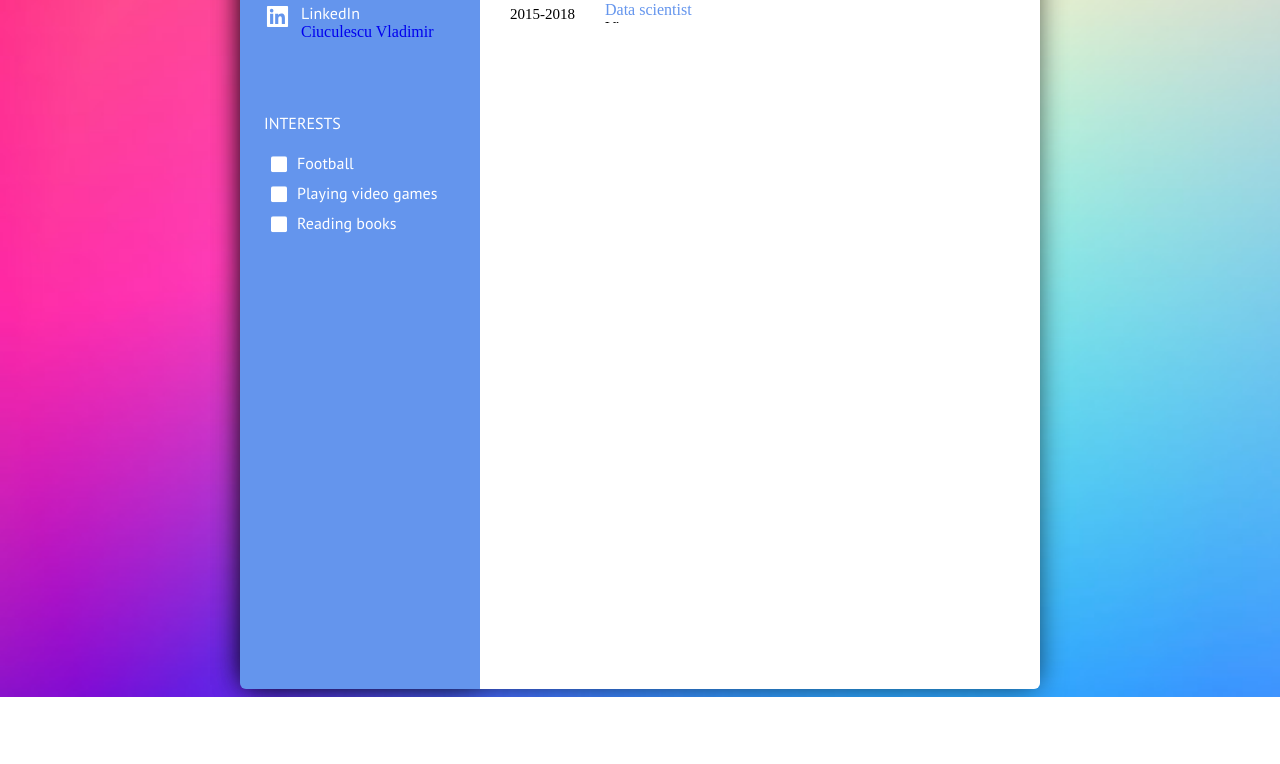
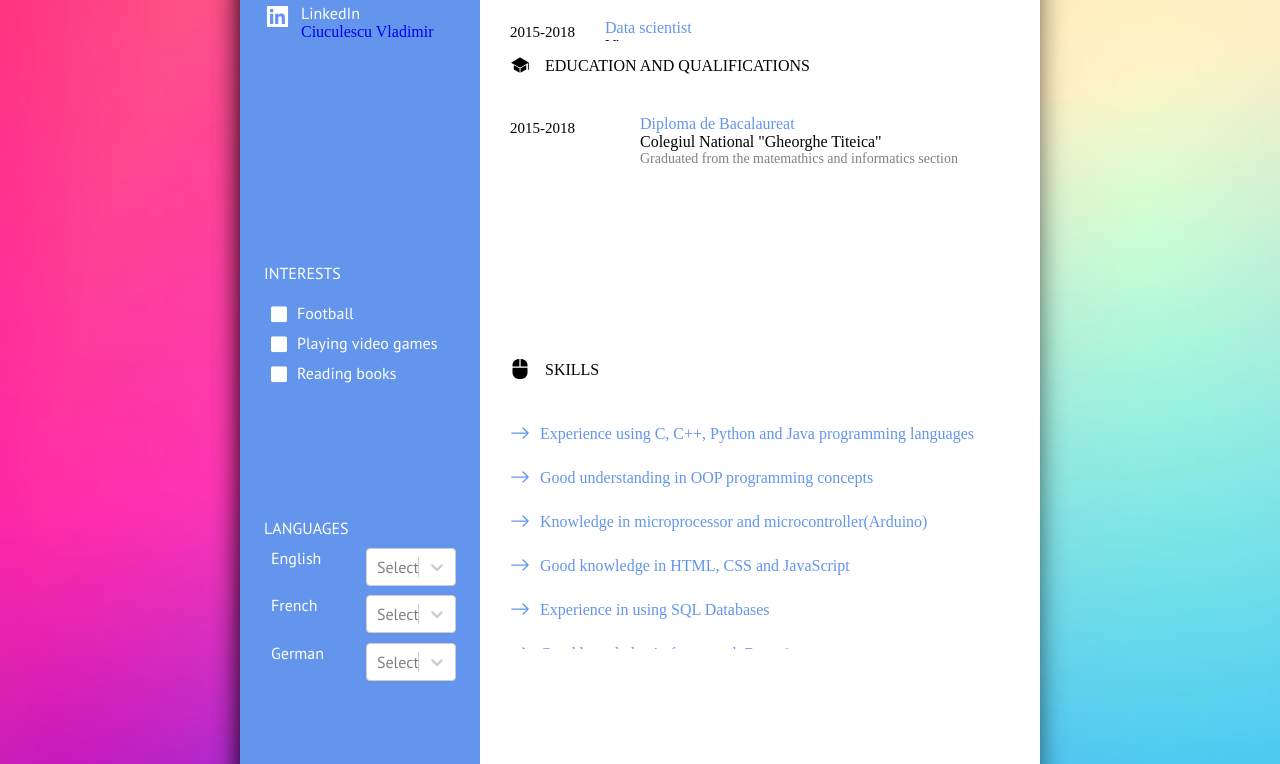
Before and after one commit to Riyokoo/CV-with-React, a React (Create React App) app: page / in a window 1280 px wide. Shown: the part 536-1300 px from the top of the page. Before the commit the page ends 1233 px from the top, so only its background shows below. Built offline with nearby package versions, Linux system fonts and the light colour scheme.

Commit message:
Added Education and Skills sections

```diff
--- a/package.json
+++ b/package.json
@@ -12,6 +12,7 @@
     "react-perfect-scrollbar": "^1.5.8",
     "react-router-dom": "^5.2.0",
     "react-scripts": "4.0.3",
+    "react-select": "^4.3.1",
     "web-vitals": "^1.0.1"
   },
   "scripts": {
--- a/src/App.css
+++ b/src/App.css
@@ -9,7 +9,7 @@
   -moz-box-shadow: 0px 0px 29px -4px rgba(0, 0, 0, 0.75);
   box-shadow: 0px 0px 29px -4px rgba(0, 0, 0, 0.75);
   width: 800px;
-  height: 1200px;
+  height: 1500px;
 }
 
 hr {
--- a/src/components/CV-Container/CV-Container.jsx
+++ b/src/components/CV-Container/CV-Container.jsx
@@ -2,6 +2,8 @@ import React from 'react';
 import './CV-Container.css';
 import DescriptionSection from '../DescriptionSection/DescriptionSection';
 import WorkExperienceSection from '../WorkExperienceSection/WorkExperienceSection';
+import EducationSection from '../EducationSection/EducationSection';
+import SkillsSection from '../SkillsSection/SkillsSection';
 
 export default class CvContainer extends React.Component {
 
@@ -15,6 +17,11 @@ export default class CvContainer extends React.Component {
 
                 <DescriptionSection></DescriptionSection>
                 <WorkExperienceSection></WorkExperienceSection>
+                <EducationSection></EducationSection>
+                <SkillsSection></SkillsSection>
+
+
+
 
             </div>
         )
--- /dev/null
+++ b/src/components/EducationSection/EducationSection.css
@@ -0,0 +1,61 @@
+.education-experience-container {
+  padding-left: 30px;
+  padding-top: 10px;
+  padding-right: 30px;
+}
+
+.educations-list {
+  margin-top: 20px;
+  overflow: scroll;
+  display: flex;
+  flex-direction: column;
+  height: 250px;
+}
+
+.period {
+  white-space: nowrap;
+  padding-top: 5px;
+
+  width: 100px;
+  font-size: 15px;
+}
+
+.education-item {
+  display: flex;
+  flex-direction: row;
+  padding-top: 20px;
+}
+
+.education-title {
+  display: flex;
+  flex-direction: column;
+  margin-left: 30px;
+}
+
+.education-title-name {
+  color: #6495ed;
+}
+
+.education-icon {
+  font-size: 20px;
+  transform: translateY(20%);
+  padding-right: 15px;
+}
+
+.educations-list::-webkit-scrollbar {
+  width: 12px; /* width of the entire scrollbar */
+}
+
+.educations-list::-webkit-scrollbar-track {
+  background: transparent; /* color of the tracking area */
+}
+
+.educations-list::-webkit-scrollbar-thumb {
+  background-color: black; /* color of the scroll thumb */
+  border-radius: 6px; /* roundness of the scroll thumb */
+  border: 1px inherit; /* creates padding around scroll thumb */
+}
+
+.description {
+  color: gray;
+}
--- /dev/null
+++ b/src/components/EducationSection/EducationSection.jsx
@@ -0,0 +1,45 @@
+import React from 'react';
+import './EducationSection.css';
+import { IoIosSchool } from 'react-icons/io'
+
+export default class EducationSection extends React.Component{
+
+    render() {
+        return (
+
+            <div className="education-experience-container">
+
+                     <IoIosSchool className = "education-icon"></IoIosSchool>
+                    <text className = "work-header">EDUCATION AND QUALIFICATIONS</text>
+
+                <div className = "educations-list">
+
+                    <div className = "education-item">
+
+                        <text className = "period">2015-2018</text>
+
+                        <div className = "education-title">
+                            <text className = "education-title-name">Diploma de Bacalaureat</text>
+                            <text>Colegiul National "Gheorghe Titeica"</text>
+                            <text className="description">
+                                Graduated from the matemathics and informatics section
+                            </text>
+                        </div>
+
+                    </div>
+
+
+
+
+
+
+
+
+
+               </div>
+
+
+            </div>
+        )
+    }
+}
--- /dev/null
+++ b/src/components/LanguagesSection/LanguagesSection.css
@@ -0,0 +1,31 @@
+.languages-section {
+  margin-left: auto;
+  margin-right: auto;
+  width: 80%;
+  height: 17%;
+}
+
+.languages-header {
+  font-family: "PT Sans", sans-serif;
+  color: white;
+}
+
+.language-list {
+  margin-top: 10px;
+}
+
+.language-item {
+  padding-left: 7px;
+  margin-top: 5%;
+  font-family: "Open Sans Condensed", sans-serif;
+  font-family: "PT Sans", sans-serif;
+  color: white;
+  display: flex;
+  flex-direction: row;
+  justify-content: space-between;
+}
+
+.select {
+  width: 90px;
+  color: black;
+}
--- /dev/null
+++ b/src/components/LanguagesSection/LanguagesSection.jsx
@@ -0,0 +1,55 @@
+import React from 'react';
+import './LanguagesSection.css';
+import Select from 'react-select';
+import makeAnimated from 'react-select/animated';
+
+const options = [
+    { value: "A1", label: "A1" },
+    { value: "A2", label: "A2" },
+    { value: "B1", label: "B1" },
+    { value: "B2", label: "B2" },
+    { value: "C1", label: "C1" },
+    { value: "c2", label: "C2" },
+
+]
+
+export default class LanguagesSection extends React.Component {
+
+    render() {
+        return (
+
+            <div className="languages-section">
+
+                <div className = "languages-header">
+                    <text>LANGUAGES</text>
+                </div>
+
+                <div className = "languages-list">
+
+                    <div className = "language-item">
+                        <text>English</text>
+                        <Select className = "select" options = {options}></Select>
+                    </div>
+
+                    <div className = "language-item">
+                        <text>French</text>
+                                                                        <Select className = "select" options = {options}></Select>
+
+                    </div>
+
+                    <div className = "language-item">
+                        <text>German</text>
+                                                <Select className = "select" options = {options}></Select>
+
+                    </div>
+
+
+
+                </div>
+
+            </div>
+
+        )
+    }
+
+}
--- a/src/components/LeftHeader/LeftHeader.jsx
+++ b/src/components/LeftHeader/LeftHeader.jsx
@@ -2,6 +2,7 @@ import React from 'react';
 import './LeftHeader.css';
 import PersonalDetailsSection from '../PersonalDetailsSection/PersonalDetailsSection';
 import InterestsSection from '../InterestsSection/InterestsSection';
+import LanguagesSection from '../LanguagesSection/LanguagesSection';
 
 
 export default class LeftHeader extends React.Component {
@@ -14,6 +15,7 @@ export default class LeftHeader extends React.Component {
 
                 <PersonalDetailsSection></PersonalDetailsSection>
                 <InterestsSection></InterestsSection>
+                <LanguagesSection></LanguagesSection>
 
 
             </div>
--- /dev/null
+++ b/src/components/SkillsSection/SkillsSection.css
@@ -0,0 +1,67 @@
+.skills-container {
+  padding-left: 30px;
+  padding-top: 10px;
+  padding-right: 30px;
+}
+
+.skills-list {
+  margin-top: 20px;
+  overflow: scroll;
+  display: flex;
+  flex-direction: column;
+  height: 250px;
+}
+
+.period {
+  white-space: nowrap;
+  padding-top: 5px;
+
+  width: 100px;
+  font-size: 15px;
+}
+
+.skill-item {
+  display: flex;
+  flex-direction: row;
+  padding-top: 20px;
+}
+
+.skill-title {
+  display: flex;
+  flex-direction: column;
+  margin-left: 30px;
+}
+
+.skill-title-name {
+  color: #6495ed;
+}
+
+.skills-icon {
+  font-size: 20px;
+  transform: translateY(20%);
+  padding-right: 15px;
+}
+
+.arrow-icon {
+  font-size: 20px;
+  transform: translateY(20%);
+  padding-right: 10px;
+}
+
+.skills-list::-webkit-scrollbar {
+  width: 12px; /* width of the entire scrollbar */
+}
+
+.skills-list::-webkit-scrollbar-track {
+  background: transparent; /* color of the tracking area */
+}
+
+.skills-list::-webkit-scrollbar-thumb {
+  background-color: black; /* color of the scroll thumb */
+  border-radius: 6px; /* roundness of the scroll thumb */
+  border: 1px inherit; /* creates padding around scroll thumb */
+}
+
+.description {
+  color: gray;
+}
--- /dev/null
+++ b/src/components/SkillsSection/SkillsSection.jsx
@@ -0,0 +1,97 @@
+import React from 'react'
+import './SkillsSection.css';
+import { FaMouse } from 'react-icons/fa';
+import { BsArrowRight } from 'react-icons/bs'
+
+export default class SkillsSection extends React.Component {
+
+    render() {
+        return (
+            <div className="skills-container">
+
+                     <FaMouse className = "skills-icon"></FaMouse>
+                    <text className = "work-header">SKILLS</text>
+
+                <div className = "skills-list">
+
+                    <div className = "skill-item">
+
+                        <text className="skill-title-name">
+                        <BsArrowRight className = "arrow-icon"></BsArrowRight>
+                            Experience using C, C++, Python and Java programming languages
+                        </text>
+                    </div>
+
+                     <div className = "skill-item">
+
+                        <text className="skill-title-name">
+                        <BsArrowRight className = "arrow-icon"></BsArrowRight>
+                            Good understanding in OOP programming concepts
+                        </text>
+                    </div>
+
+                     <div className = "skill-item">
+
+                        <text className="skill-title-name">
+                        <BsArrowRight className = "arrow-icon"></BsArrowRight>
+                            Knowledge in microprocessor and microcontroller(Arduino)
+                        </text>
+                    </div>
+
+                     <div className = "skill-item">
+
+                        <text className="skill-title-name">
+                        <BsArrowRight className = "arrow-icon"></BsArrowRight>
+                            Good knowledge in HTML, CSS and JavaScript
+                        </text>
+                    </div>
+
+                    <div className = "skill-item">
+
+                        <text className="skill-title-name">
+                        <BsArrowRight className = "arrow-icon"></BsArrowRight>
+                            Experience in using SQL Databases
+                        </text>
+                    </div>
+
+                    <div className = "skill-item">
+
+                        <text className="skill-title-name">
+                            <BsArrowRight className = "arrow-icon"></BsArrowRight>
+                            Good knowledge in framework React js
+                        </text>
+                    </div>
+
+                    <div className = "skill-item">
+
+                        <text className="skill-title-name">
+                        <BsArrowRight className = "arrow-icon"></BsArrowRight>
+                            Good knowledge in React Native
+                        </text>
+                    </div>
+
+                    <div className = "skill-item">
+
+                        <text className="skill-title-name">
+                        <BsArrowRight className = "arrow-icon"></BsArrowRight>
+                            Experiene with Firebase, Cloud Firestore
+                        </text>
+                    </div>
+
+
+
+
+
+
+
+
+
+
+
+               </div>
+
+
+            </div>
+        )
+    }
+}
```
Also changed, not shown: src/components/DescriptionSection/DescriptionSection.jsx (+9 -8 lines), 2 other files (tests, documents, lock files or other folders).
